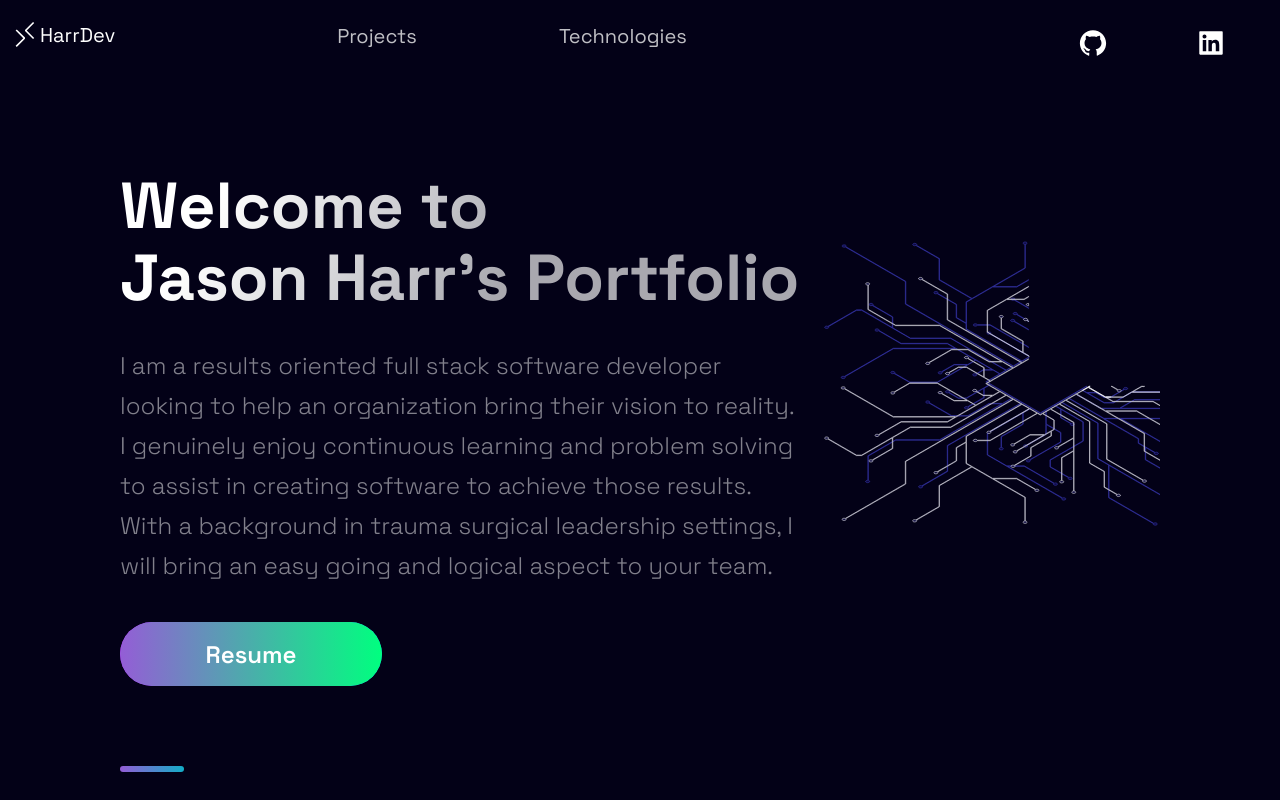
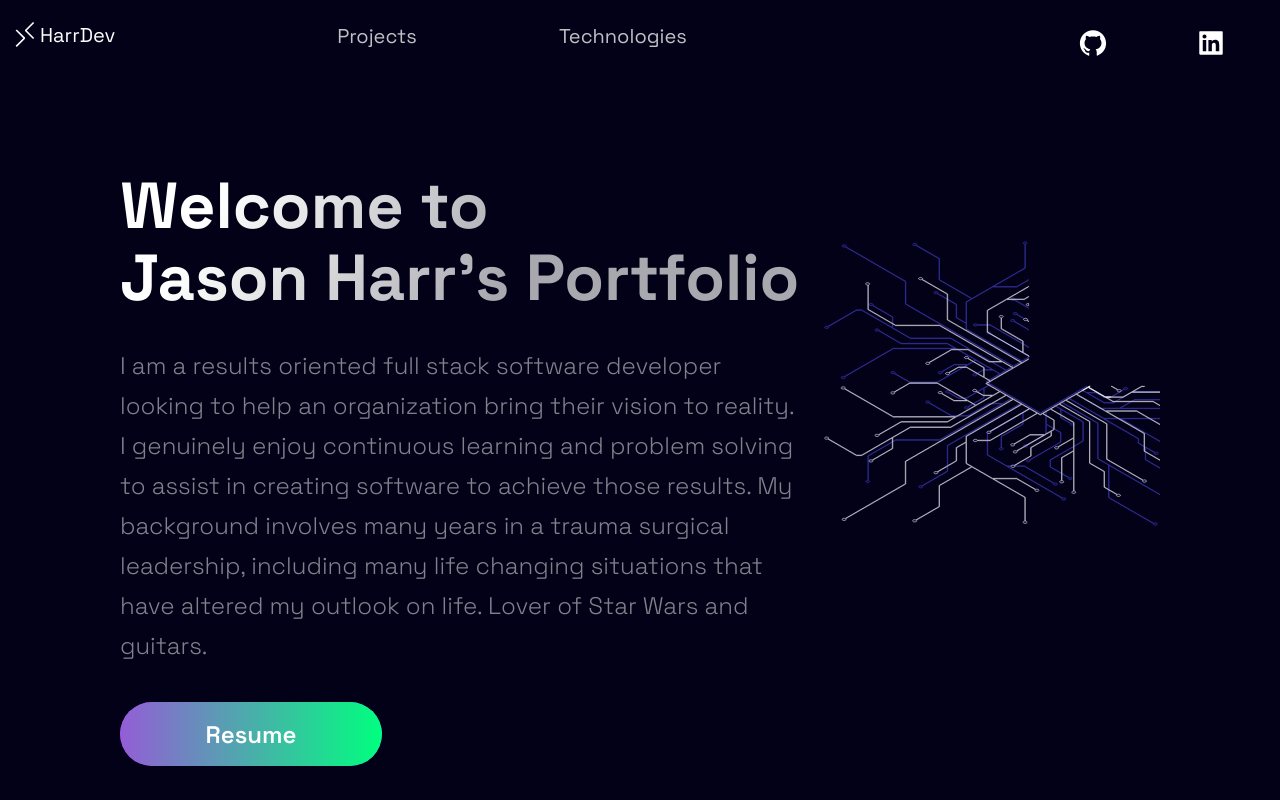
Before and after one commit to harrdev/portfolio, a Next.js app: page / in a window 1280 px wide. Shown: the top 800 px of the page. Built offline with nearby package versions, Linux system fonts and the light colour scheme.

Commit message:
changed hero text description of myself

```diff
--- a/src/components/Hero/Hero.js
+++ b/src/components/Hero/Hero.js
@@ -11,7 +11,7 @@ const Hero = () => (
         Jason Harr's Portfolio
       </SectionTitle>
       <SectionText>
-        I am a results oriented full stack software developer looking to help an organization bring their vision to reality.  I genuinely enjoy continuous learning and problem solving to assist in creating software to achieve those results.  With a background in trauma surgical leadership settings, I will bring an easy going and logical aspect to your team.
+        I am a results oriented full stack software developer looking to help an organization bring their vision to reality.  I genuinely enjoy continuous learning and problem solving to assist in creating software to achieve those results.  My background involves many years in a trauma surgical leadership, including many life changing situations that have altered my outlook on life. Lover of Star Wars and guitars.
       </SectionText>
       <a href='/resume/resume.docx' download><Button>Resume</Button></a>
     </LeftSection>
```
Also changed, not shown: 2 other files (tests, documents, lock files or other folders).
